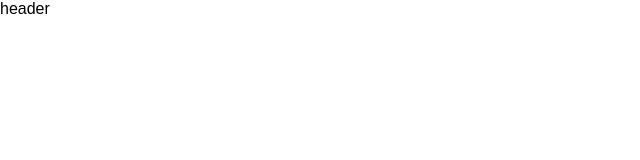
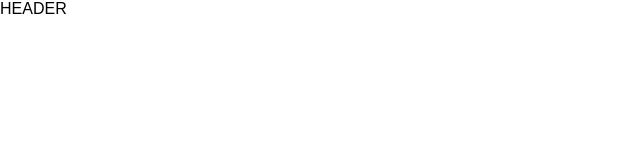
Before and after one commit to YriiHvozdetskiy/kiwi, a plain HTML site: page index.html in a window 1280 px wide. Shown: the full height of the page, 0-640 px from the left. Drawn offline with nearby package versions, Linux system fonts and the light colour scheme.

Commit message:
Update 2021-09-29T07:02:11.244Z

```diff
--- a/index.html
+++ b/index.html
@@ -15,7 +15,7 @@
 
     <body>
         <!-- =========== header =========== -->
-        <header class="header">header</header>
+        <header class="header">HEADER</header>
         <!-- =========== main =========== -->
         <main>
             <!-- =========== hero =========== -->
```
